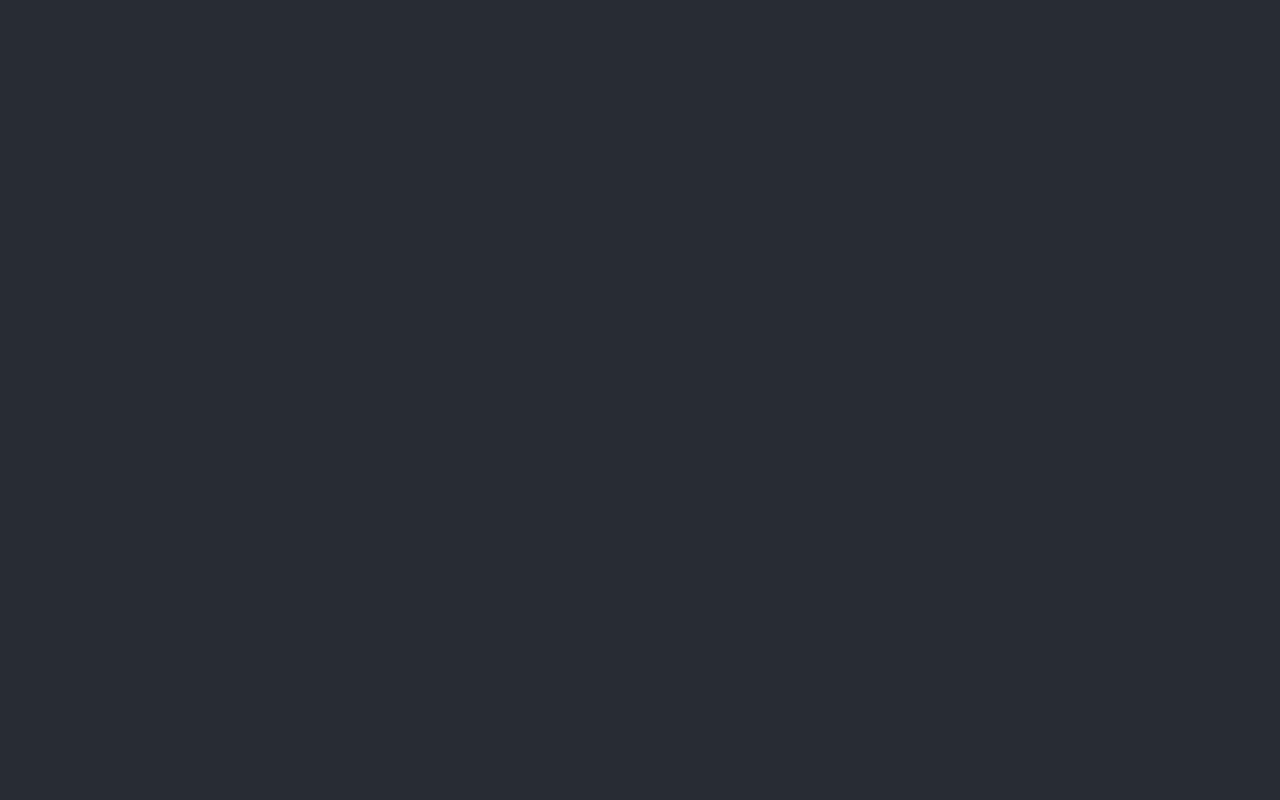
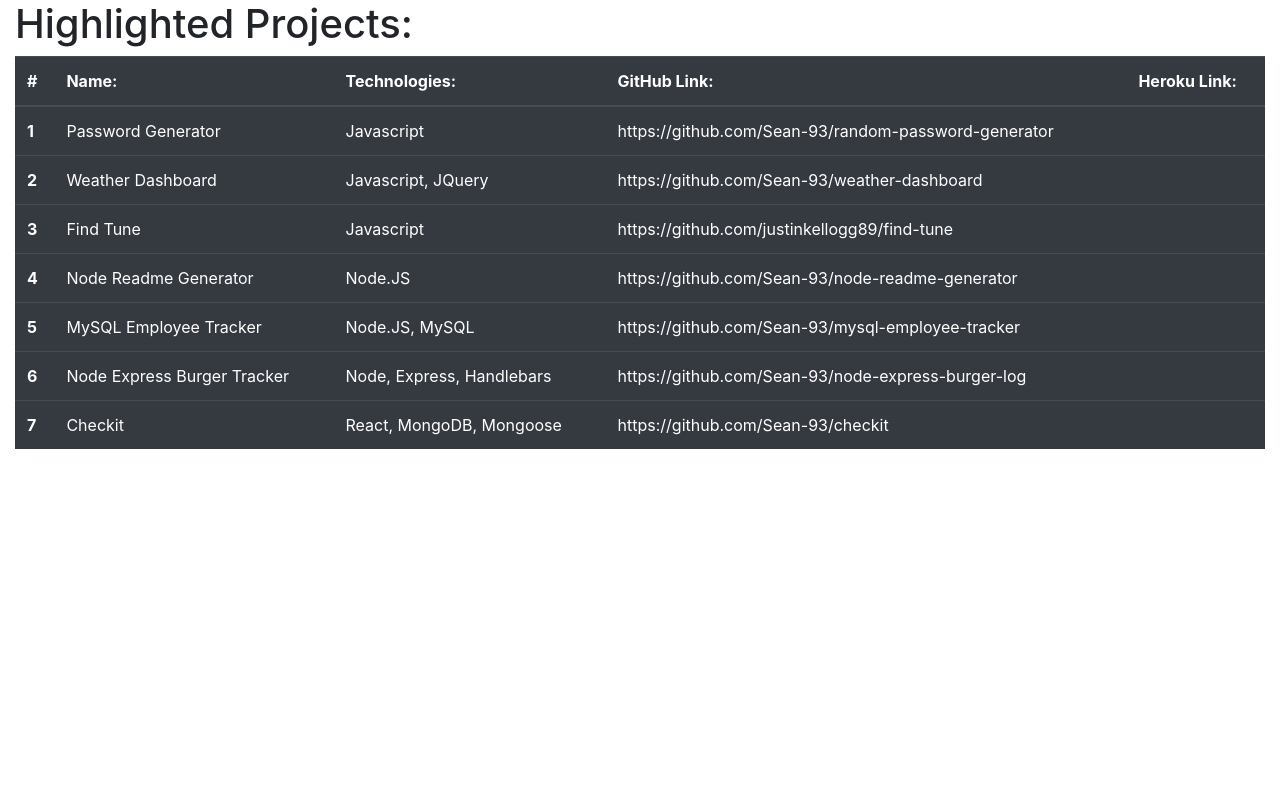
Before and after one commit to Sean-93/react-portfolio, a React (Create React App) app: page / in a window 1280 px wide. Shown: the top 800 px of the page. Built offline with nearby package versions, Linux system fonts and the light colour scheme.

Commit message:
adding to Heroku

```diff
--- a/public/index.html
+++ b/public/index.html
@@ -36,7 +36,7 @@
       crossorigin="anonymous"
     ></script>
 
-    <title>React Employee Directory</title>
+    <title>React Portfolio</title>
   </head>
   <body>
     <noscript>You need to enable JavaScript to run this app.</noscript>
--- a/src/App.css
+++ /dev/null
@@ -1,27 +0,0 @@
-.App {
-  text-align: center;
-}
-
-.App-header {
-  background-color: #282c34;
-  min-height: 100vh;
-  display: flex;
-  flex-direction: column;
-  align-items: center;
-  justify-content: center;
-  font-size: calc(10px + 2vmin);
-  color: white;
-}
-
-.App-link {
-  color: #61dafb;
-}
-
-@keyframes App-logo-spin {
-  from {
-    transform: rotate(0deg);
-  }
-  to {
-    transform: rotate(360deg);
-  }
-}
--- a/src/App.js
+++ b/src/App.js
@@ -1,6 +1,5 @@
 
 import React from 'react';
-import './App.css';
 import Projects from './components/projects'
 
 const projectList = [
@@ -8,49 +7,49 @@
     name: "Password Generator",
     technologies: "Javascript",
     GitHub: "https://github.com/Sean-93/random-password-generator",
-    Heroku: ""
+    Application: "https://sean-93.github.io/random-password-generator"
 
   },
   {
     name: "Weather Dashboard",
     technologies: "Javascript, JQuery",
     GitHub: "https://github.com/Sean-93/weather-dashboard" ,
-    Heroku: ""
+    Application: "https://sean-93.github.io/weather-dashboard"
 
   },
   {
     name: "Find Tune",
     technologies: "Javascript",
     GitHub: "https://github.com/justinkellogg89/find-tune" ,
-    Heroku: ""
+    Application: "https://justinkellogg89.github.io/find-tune/"
 
   },
   {
     name: "Node Readme Generator",
     technologies: "Node.JS",
     GitHub: " https://github.com/Sean-93/node-readme-generator" ,
-    Heroku: ""
+    Application: "video: https://drive.google.com/file/d/1pH7W_hQB0Ij2Ij6LrLVPv9ZkMrBVCcad/view?usp=sharing"
 
   },
   {
     name: "MySQL Employee Tracker",
     technologies: "Node.JS, MySQL",
     GitHub: " https://github.com/Sean-93/mysql-employee-tracker" ,
-    Heroku: ""
+    Application: "video: https://drive.google.com/file/d/1ZbBHbeEWxy-31YYpLBlV0Xy1x3rceczR/view?usp=sharing"
 
   },
   {
     name: "Node Express Burger Tracker",
     technologies: "Node, Express, Handlebars",
     GitHub: "https://github.com/Sean-93/node-express-burger-log" ,
-    Heroku: "https://murmuring-chamber-35666.herokuapp.com/"
+    Application: "https://murmuring-chamber-35666.herokuapp.com/"
 
   },
   {
     name: "Checkit",
     technologies: "React, MongoDB, Mongoose",
     GitHub: "https://github.com/Sean-93/checkit" ,
-    Heroku: ""
+    Application: "In development"
 
   },
 ]
```
